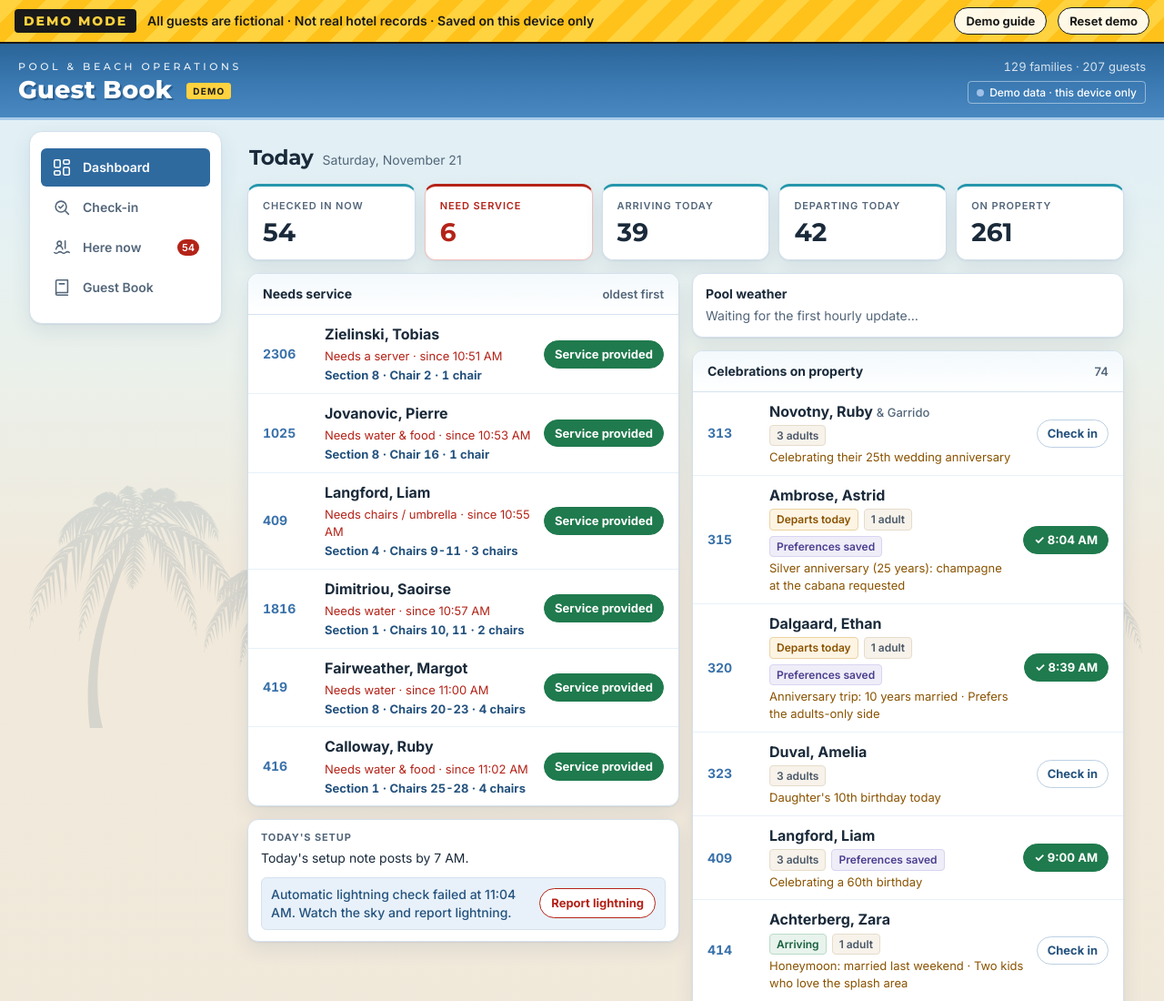
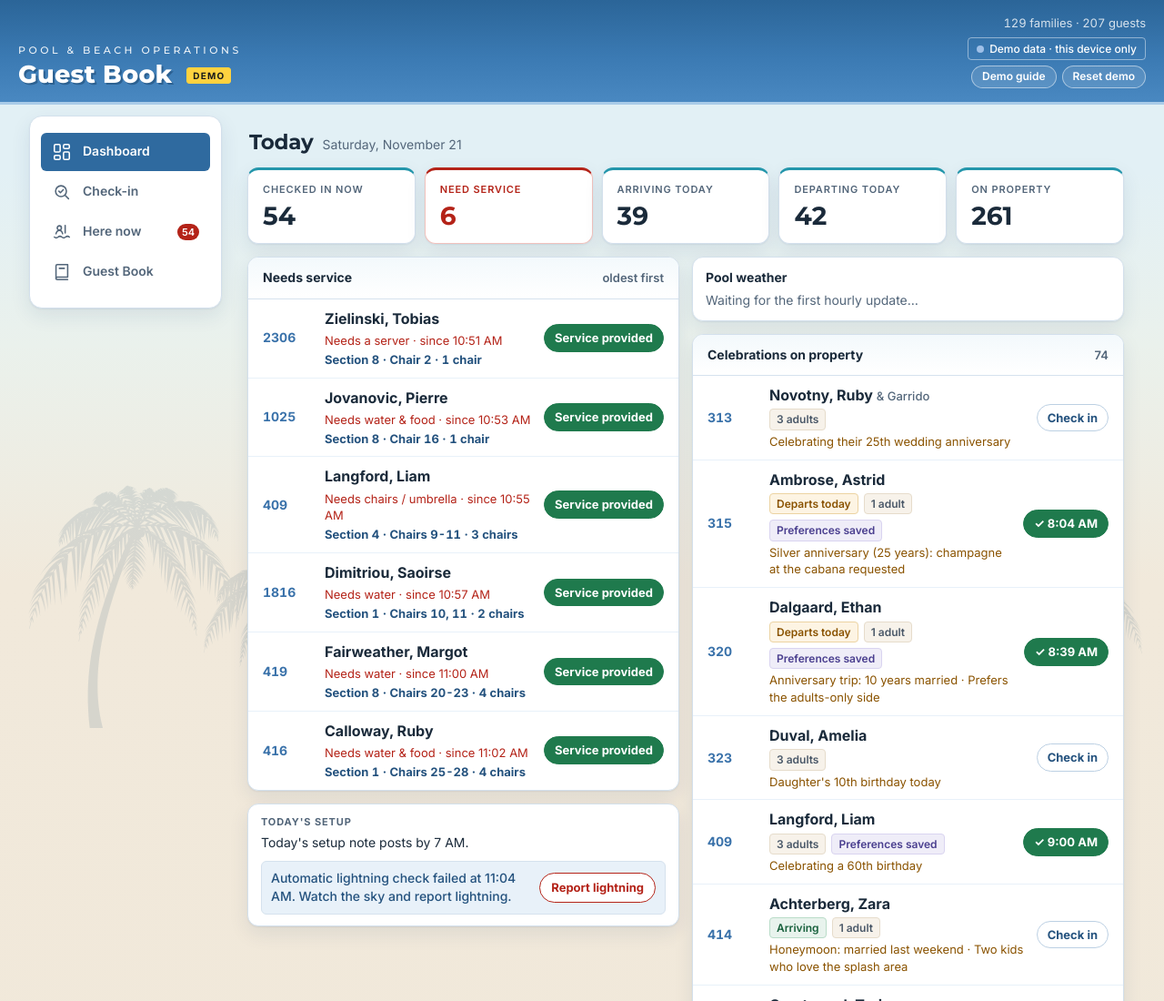
Before and after one commit to J0l8m4n/Pool-ops-for-website, a plain HTML site: page demo/index.html in a window 1280 px wide. Shown: the top 1100 px of the page at 91% size. Drawn offline with Linux system fonts and the light colour scheme; no server answers.

Commit message:
Demo: no banner; DEMO stays at the top of the header
demo/index.html rebuilt from Pool-and-beach-Ops. The real index.html is
unchanged.

Co-Authored-By: Claude Opus 5.5 <noreply@anthropic.com>
Claude-Session: https://claude.ai/code/session_01Qk1ZHuT51wGsXeeBnLR3e7

```diff
--- a/demo/index.html
+++ b/demo/index.html
@@ -658,17 +658,13 @@
   .gcard.here-mini:hover { border-color: #b9cee2; }
   .ntag.warn { color: var(--red); }
   .pill.warnf, .gcard.compact .pill.warnf { background: var(--danger-bg); color: var(--red); border-color: var(--danger-line); font-weight: 700; }
-  /* DEMO MODE: a striped bar on every screen, a DEMO tag in the header and on every pop-up */
-  .demo-bar { position: sticky; top: 0; z-index: 30; display: flex; align-items: center; gap: 8px 12px; flex-wrap: wrap; padding: 8px 16px;
-              background: repeating-linear-gradient(135deg, #ffd23f 0 18px, #ffc21a 18px 36px); color: #1a1a1a;
-              font: 600 14px/1.3 var(--font); border-bottom: 2px solid #1a1a1a; }
-  .demo-bar b { font: 800 14px/1 var(--font-head); letter-spacing: .14em; background: #1a1a1a; color: #ffd23f; padding: 6px 10px; border-radius: 4px; }
-  .demo-bar span { flex: 1; min-width: 200px; }
-  .demo-bar button { border: 1.5px solid #1a1a1a; background: rgba(255,255,255,.88); color: #1a1a1a; font: 700 13px var(--font);
-                     border-radius: 999px; padding: 6px 12px; cursor: pointer; }
+  /* DEMO MODE: a DEMO tag in the header and on every pop-up; the demo's two buttons sit in the header */
   body.demo .draft-tag { background: #ffd23f; border-color: #ffd23f; color: #1a1a1a; text-shadow: none; }
   body.demo .sheet-h b::before { content: "DEMO · "; color: var(--warn-ink); }
-  @media (min-width: 900px) { body.demo .nav, body.demo .here-side { top: 58px; } }
+  .demo-acts { display: flex; gap: 6px; flex-wrap: wrap; }
+  .demo-acts button { border: 1px solid rgba(255,255,255,.5); background: rgba(255,255,255,.12); color: #fff; font: 600 12px/1.2 var(--font);
+                      border-radius: 999px; padding: 4px 11px; cursor: pointer; }
+  .demo-acts button:hover { background: rgba(255,255,255,.24); }
   .demo-intro { margin: 6px 0 4px; color: var(--muted); font-size: 14px; }
   .demo-steps { margin: 6px 0 0; padding: 0; list-style: none; counter-reset: step; display: grid; gap: 8px; }
   .demo-steps li { counter-increment: step; display: flex; gap: 12px; align-items: center; background: var(--blue-soft); border-radius: 10px; padding: 10px 12px; }
@@ -796,7 +792,7 @@ document.documentElement.lang = "en";
 //     read or written (see `store`);
 //   - real lists can't be uploaded, and demo and real backups can't be restored into each other;
 //   - weather and lightning are live (the website's own checks); a lightning report reaches this device only;
-//   - a striped DEMO MODE bar sits on top of every screen, and copied checklists say DEMO.
+//   - the header, tab title and every pop-up say DEMO, and copied checklists say DEMO.
 const DEMO_DATA = window.GB_DEMO && typeof window.claude === "undefined" ? window.GB_DEMO : null;
 const DEMO = !!DEMO_DATA, DEMO_PREFIX = "gb-demo:";
 function demoStorage() {
@@ -1447,8 +1443,8 @@ function startDemo() {
   document.body.classList.add("demo");
   document.title = "DEMO · Guest Book";
   document.querySelector(".draft-tag").textContent = "DEMO";
-  document.body.insertAdjacentHTML("afterbegin", `<div class="demo-bar" role="note" id="demoBar"><b>DEMO MODE</b>
-    <span>All guests are fictional · Not real hotel records · Saved on this device only</span>
+  document.querySelector(".draft-tag").title = "DEMO MODE: every guest is fictional. Not real hotel records.";
+  document.querySelector("header .hmeta").insertAdjacentHTML("beforeend", `<div class="demo-acts">
     <button type="button" id="demoGuideBtn">Demo guide</button><button type="button" id="demoResetBtn">Reset demo</button></div>`);
   document.getElementById("demoGuideBtn").addEventListener("click", openDemoGuide);
   document.getElementById("demoResetBtn").addEventListener("click", () => openSheet({ title: "Reset the demo?", focus: false,
```
Also changed, not shown: 1 other file.
